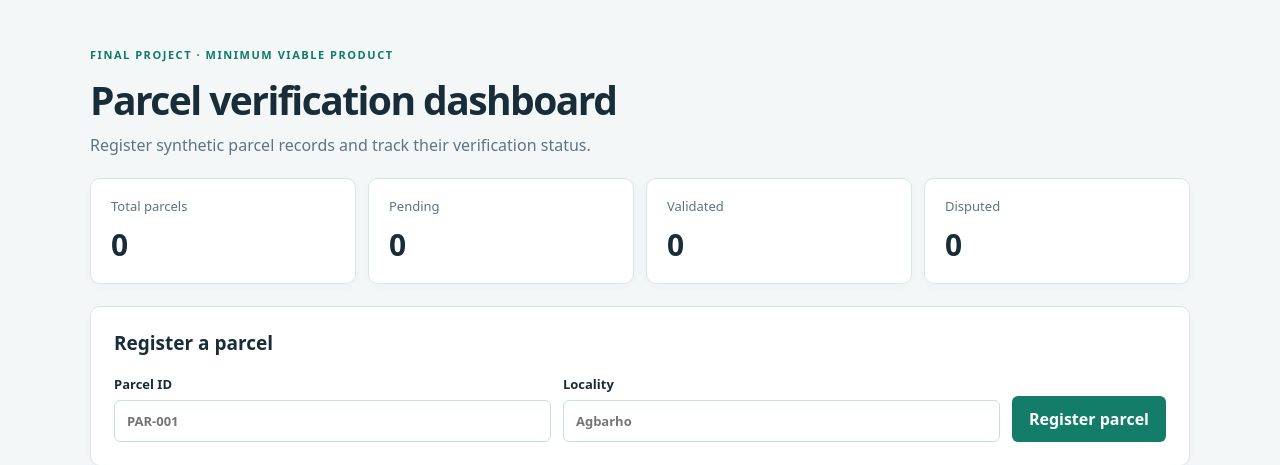
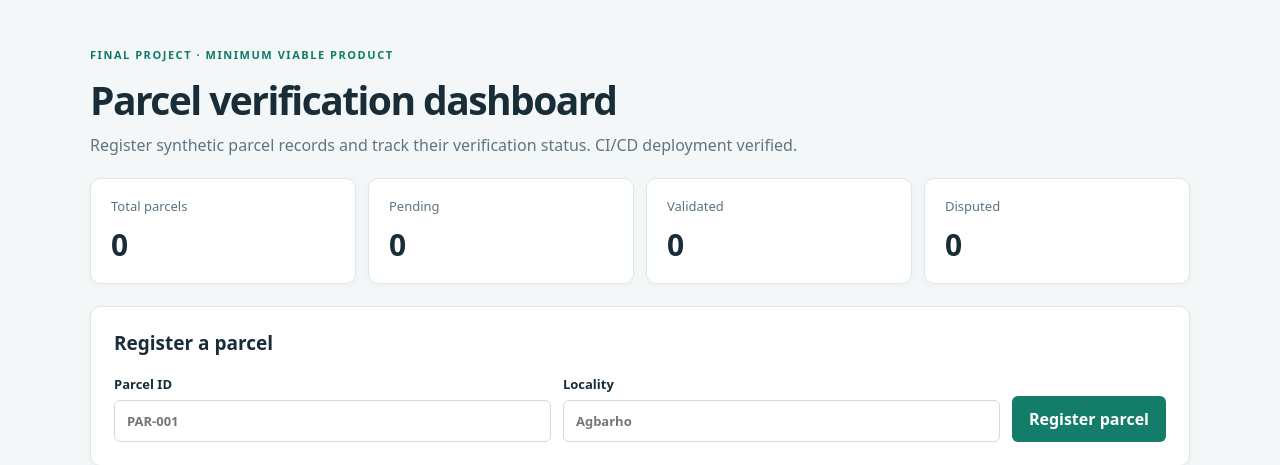
Before and after one commit to AbdulqudusO/parcelops, a FastAPI app: page / in a window 1280 px wide. Shown: the part 64-529 px from the top of the page. Run offline with FastAPI, Linux system fonts and the light colour scheme.

Commit message:
Verify automatic ParcelOps deployment

```diff
--- a/app/templates/index.html
+++ b/app/templates/index.html
@@ -17,7 +17,7 @@
     <div class="intro">
       <p class="eyebrow">FINAL PROJECT · MINIMUM VIABLE PRODUCT</p>
       <h1>Parcel verification dashboard</h1>
-      <p class="muted">Register synthetic parcel records and track their verification status.</p>
+      <p class="muted">Register synthetic parcel records and track their verification status. CI/CD deployment verified.</p>
     </div>
     <section class="stats" aria-label="Verification summary">
       <div class="stat"><span>Total parcels</span><strong>{{ parcels | length }}</strong></div>
```
